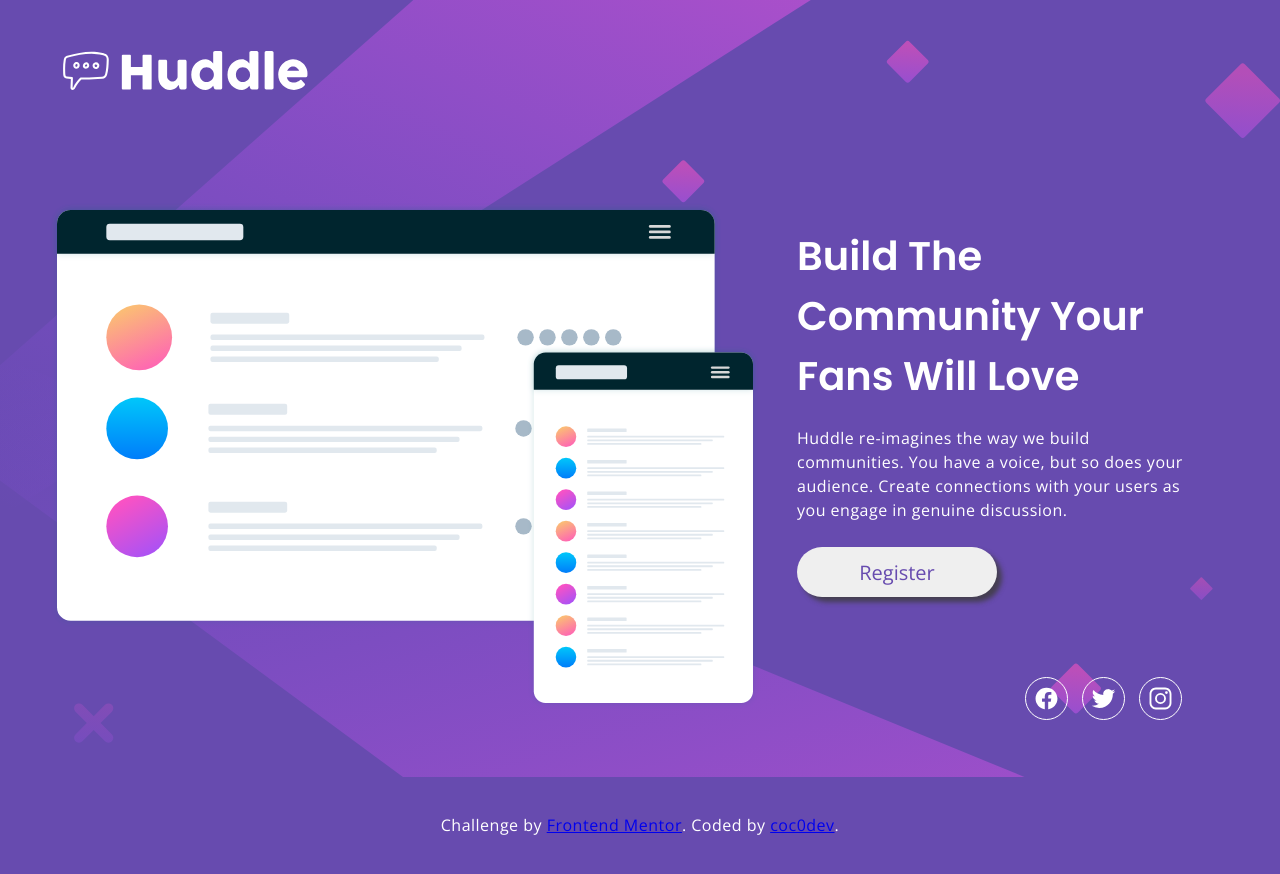
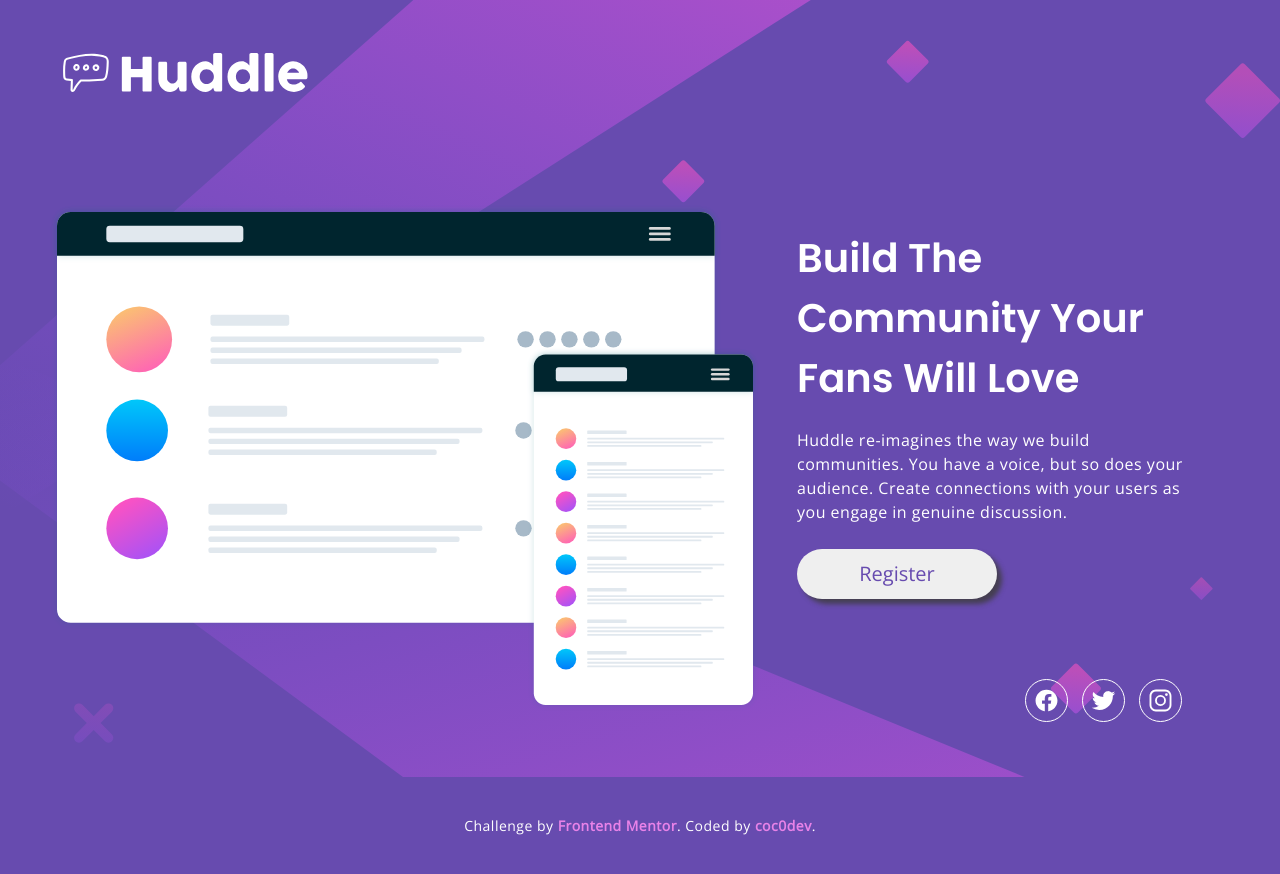
Before and after one commit to coc0dev/huddle-landing-page, a plain HTML site: page index.html in a window 1280 px wide. Drawn offline with nearby package versions, Linux system fonts and the light colour scheme.

Commit message:
updated README, change style on footer

```diff
--- a/css/styles.css
+++ b/css/styles.css
@@ -88,6 +88,20 @@ ion-icon:hover {
     border-color: hsl(300, 69%, 71%);
 }
 
+.footer {
+    font-size: 14px;
+}
+
+.footer a {
+    text-decoration: none;
+    color:hsl(300, 69%, 71%);
+    font-weight: 600;
+}
+
+.footer a:hover {
+    color: rgba(61, 60, 60, 0.815);
+}
+
 @media only screen and (min-width: 1100px) {
     body {
         background-image: url(../images/bg-desktop.svg);
```
Also changed, not shown: 1 other file.
